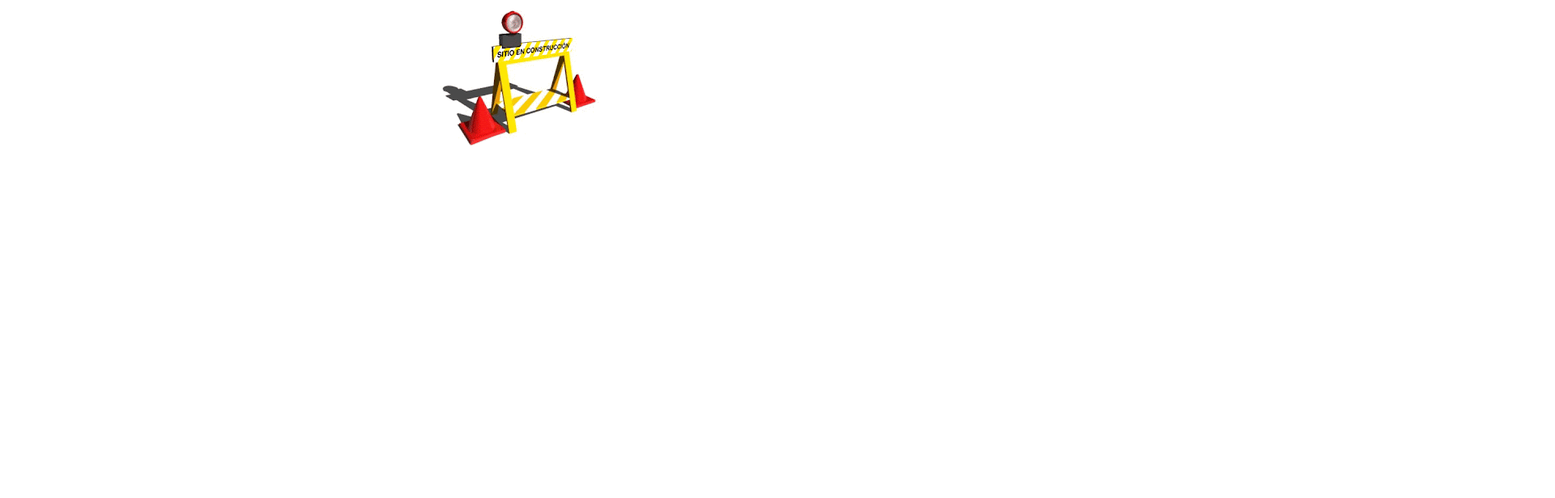
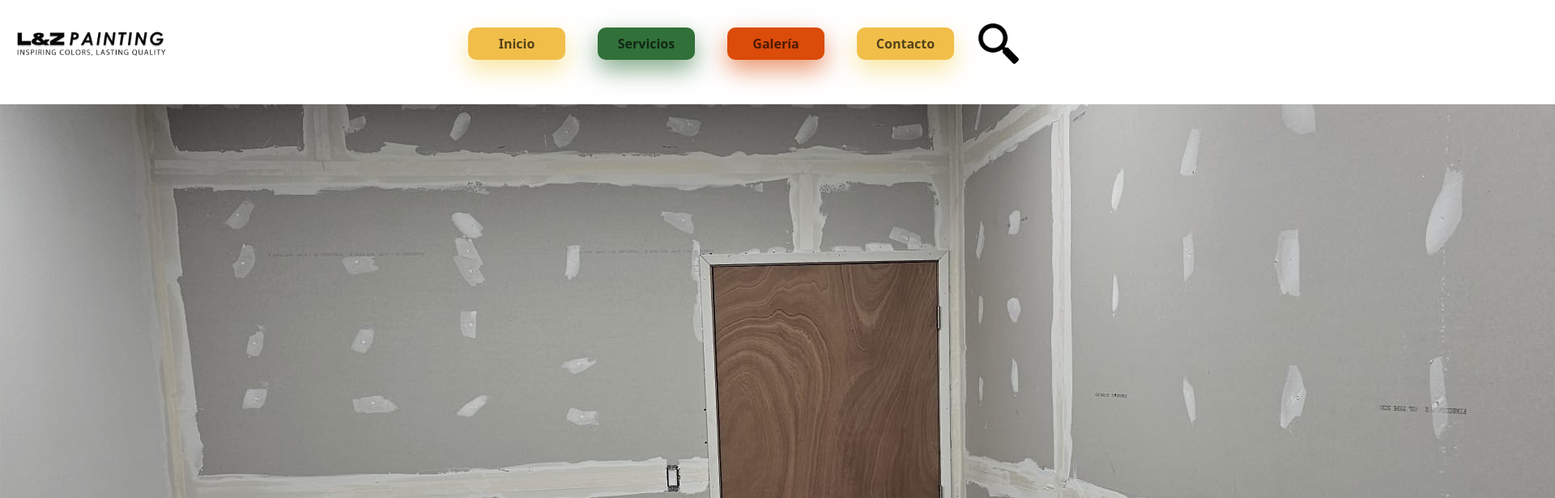
Before and after one commit to Manuel0901/Pinturas92, a plain HTML site: page Galeria.html in a window 1280 px wide. Shown: the top 616 px of the page at 81% size, 1920 px wide, since content can reach past the window. Drawn offline with nearby package versions, Linux system fonts and the light colour scheme.

Commit message:
nueva actualizacion 11/11/2024

```diff
--- a/Galeria.html
+++ b/Galeria.html
@@ -1,12 +1,79 @@
 <!DOCTYPE html>
 <html>
     <head>
+        <meta charset="UTF-8">
+        <meta name="viewport" content="width=device-width, initial-scale=1.0">
+        <title>Quienes Somos</title>
+        <!-- Estilos CSS -->
+        <link rel="stylesheet" href="Estilos.css">
+        <link rel="stylesheet" href="EstiloContacto.css">
+        <link rel="stylesheet" href="QuienesSomos.css">
+
+        <!-- Agrega Bootstrap CSS -->
+      <!-- Agrega Bootstrap JS y Popper.js -->
+<script src="https://cdn.jsdelivr.net/npm/@popperjs/core@2.11.6/dist/umd/popper.min.js"></script>
+<script src="https://cdn.jsdelivr.net/npm/bootstrap@5.3.0-alpha1/dist/js/bootstrap.min.js"></script>
+
+        <link href="https://cdn.jsdelivr.net/npm/bootstrap@5.3.0-alpha1/dist/css/bootstrap.min.css" rel="stylesheet">
+        <!--icono-->
+        <link rel="icon" href="RecursosVisuales/icono.ico" type="image/x-icon">
 
     </head>
     <body>
-        <div class="Cuerpo" style="text-align: center;">
-            <img src="RecursosVisuales/en construccion.gif">
-        </div>
+        <header>
+             <!-- Menú de navegación -->
+            <!-- Barra de navegación -->
+            <nav class="navbar navbar-expand-lg" style="background-color: white;">
+                <div class="container-fluid">
+                    <div id="nombreEmpresa">
+                        <a href="Index.html">
+                            <img src="RecursosVisuales/logo1.png" alt="Logo de L & Z Painting" />
+                        </a>
+                    </div>
+
+                    <!-- Botón para desplegar el menú, con clase ms-auto para moverlo a la derecha -->
+                    <button class="navbar-toggler" type="button" data-bs-toggle="collapse" data-bs-target="#navbarNav" aria-controls="navbarNav" aria-expanded="false" aria-label="Toggle navigation" style="margin-left: auto;">
+                        <span class="navbar-toggler-icon"></span>
+                    </button>
+
+                    <div class="collapse navbar-collapse" id="navbarNav">
+                        <ul class="navbar-nav ms-auto">
+                            <li class="nav-item">
+                                <div id="BotonInicio">
+                                <a class="nav-link btn-inicio" href="Index.html">Inicio</a>
+                            </div>
+                            </li>
+                            <li class="nav-item">
+                                <div id="BotonServicios">
+                                <a class="nav-link btn-servicios" href="Servicios.html">Servicios</a>
+                            </div>
+                            </li>
+                            <div id="BotonGaleria">
+                            <li class="nav-item">
+                                <a class="nav-link btn-galeria" href="Galeria.html">Galería</a>
+                            </div>
+                            </li>
+                            <li class="nav-item">
+                                <div id="BotonContacto">
+                                <a class="nav-link btn-contacto" href="Contacto.html">Contacto</a>
+                            </div>
+                            </li>
+                        </ul>
+                        <img class="icon-lupa" src="RecursosVisuales/lupa.png" alt="Lupa">
+                    </div>
+                </div>
+            </nav>
+
+
+
+           <!-- Separador con sombra -->
+<div class="separador"></div>
+        </header>
+       <div class="ImgGaleria">
+        <div id="acabado1">
+        <img src="RecursosVisuales/acabado1.jpeg">
+    </div>
+       </div>
 
     </body>
 </html>
```
Also changed, not shown: Contacto.html (+3 -1 lines), Index.html (+4 -1 lines), QuienesSomos.html (+3 -1 lines), RecursosVisuales/acabado1.jpeg (added), RecursosVisuales/image00001.jpeg (added), RecursosVisuales/image00003.jpeg (added), RecursosVisuales/image00004.jpeg (added), RecursosVisuales/image00005.jpeg (added), RecursosVisuales/image00006.jpeg (added), RecursosVisuales/image00007.jpeg (added), RecursosVisuales/image00008.jpeg (added), RecursosVisuales/image00009.jpeg (added), RecursosVisuales/image00010.jpeg (added), RecursosVisuales/image00011.jpeg (added), 1 more files, 4 other files.
